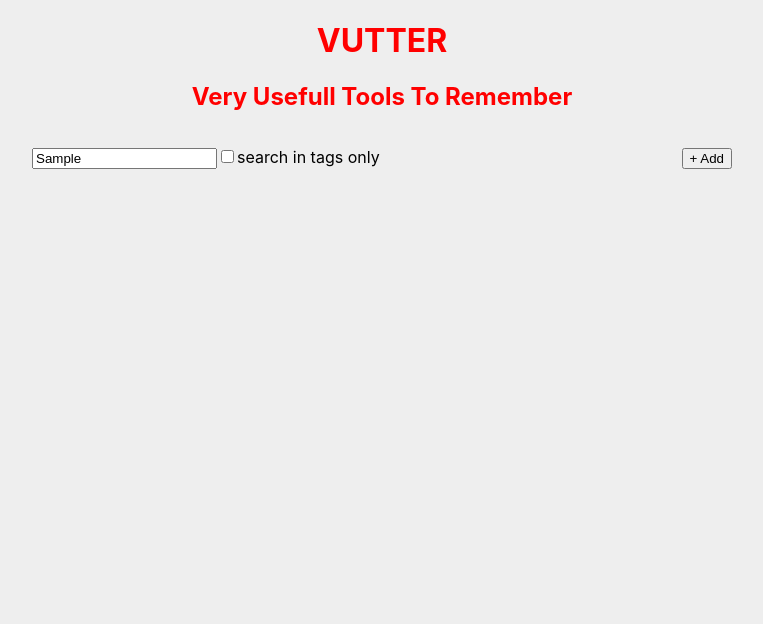
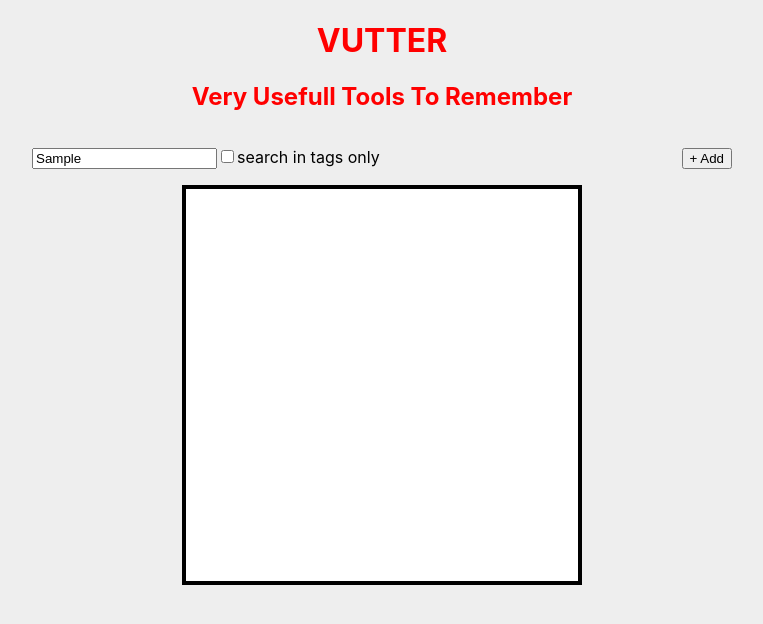
Before and after one commit to carvalhodanielg/vuttr, a React (Create React App) app: page / in a window 1280 px wide. Both pictures are taken after typing "Sample" into the empty fields and a click on the button "+ Add". Shown: the top 624 px of the page, without its empty margins (258-1021 px from the left). Built offline with nearby package versions, Linux system fonts and the light colour scheme; no server answers.

Commit message:
start implementing the add modal

```diff
--- a/src/App.css
+++ b/src/App.css
@@ -5,6 +5,15 @@
 body{
   background-color: #EEEEEE;
 
+}
+
+.modal{
+  width: 400px;
+  height: 400px;
+  border: 4px solid black;
+  background-color: white;
+  position: absolute;
+  left: calc(50% - 200px);
 }
 
 .App {
--- a/src/App.js
+++ b/src/App.js
@@ -12,19 +12,8 @@ function App() {
 
 
 const [toolsGet, setToolsGet] = useState();
-const [toolsPost, setToolsPost] = useState();
-const [toolsDelete, setToolsDelete] = useState();
+const [toolsAdd, setToolsAdd] = useState(false);
 
-const deleteTool = (id) => {
-  api
-  .delete(`/tools/${id}`)
-  .then((response) => setToolsDelete(response.data))
-  .catch((err) => {
-    console.error("Deu ruim no delete" + err);
-  });
-
-  console.log(toolsGet)
-}
 
 
 useEffect(() => {
@@ -35,23 +24,8 @@ useEffect(() => {
       console.error("Deu ruim" + err);
     });
 
-
   }
 getData();
-
-
-
-  // api.post("/tools",
-  // {
-  //   "title": "hotel",
-  //   "link": "https://github.com/typicode/hotel",
-  //   "description": "Local app manager. Start apps within your browser, developer tool with local .localhost domain and https out of the box.",
-  //   "tags":["node", "organizing", "webapps", "domain", "developer", "https", "proxy"]
-  // })
-  //     .then((response)=>setToolsPost(response.data))
-  //     .catch((err)=>{
-  //       console.error("Erro no post"+err)
-  //     });
 
 }, []);
 
@@ -61,17 +35,18 @@ getData();
 
 
         <Header></Header>
-        <Comands></Comands>
+        <Comands toolsAdd={toolsAdd} setToolsAdd={setToolsAdd}></Comands>
+        {toolsAdd &&
+          <div className='modal'>
+
+          </div>
+        }
 
 
         {toolsGet !== undefined &&
         <MainContainer tools={toolsGet}></MainContainer>
         }
 
-
-
-
-
     </div>
   );
 }
--- a/src/components/Comands/Comands.jsx
+++ b/src/components/Comands/Comands.jsx
@@ -1,9 +1,17 @@
 import { ComandStyle } from "./ComandsStyle"
 
 
-export const Comands = () => {
+export const Comands = ({toolsAdd, setToolsAdd}) => {
+
+    const toogle = ()=>{
+        console.log(toolsAdd)
+        setToolsAdd(!toolsAdd)
+    }
+
+
     return(
         <section>
+
             <ComandStyle>
                 <div className="comands-wrapper">
                     <div>
@@ -13,7 +21,7 @@ export const Comands = () => {
                     </div>
 
                     <div>
-                        <button>+ Add</button>
+                        <button onClick={toogle}>+ Add</button>
                     </div>
                 </div>
 
```
